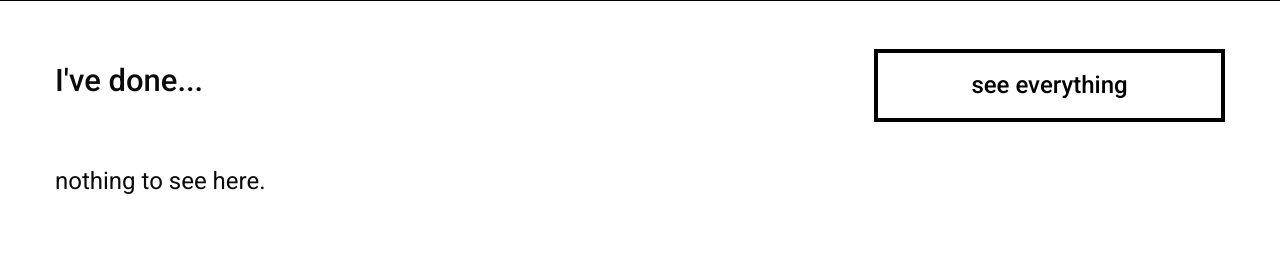
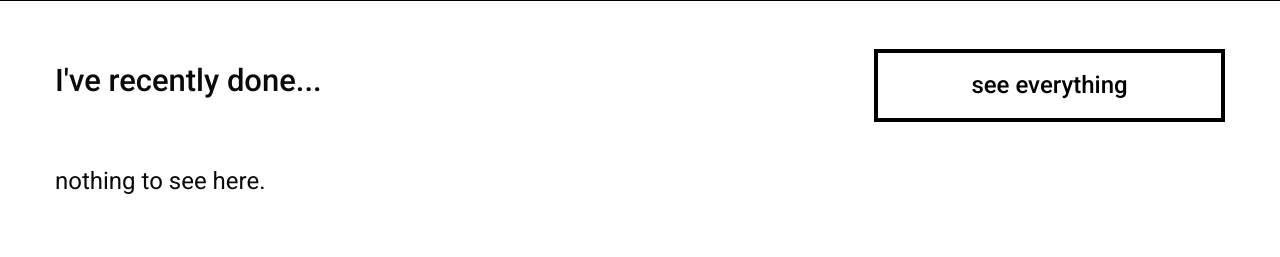
Before and after one commit to sc1f/me, a Django app: template portfolio/templates/index.html in a window 1280 px wide. Shown: the part 1140-1397 px from the top of the page. Run offline with Django 3.2, Linux system fonts and the light colour scheme; the template is opened without the code that fills it, so the values that code supplies are empty; parts of the project's set-up code (start-up, migrations or seed data) failed here and were passed over; some libraries are stand-ins or nearby versions.

Commit message:
verb change in heading

```diff
--- a/portfolio/templates/index.html
+++ b/portfolio/templates/index.html
@@ -69,7 +69,7 @@
         <div class="row row__portfolio">
             <div class="columns large-12 medium-12 small-12">
                 <div class="flex-container align-spaced align-middle header--work">
-                    <h3 class="heading heading--homepage">I've done...</h3>
+                    <h3 class="heading heading--homepage">I've recently done...</h3>
                     <div class="flex-container align-self-end align-end container container--work__buttons container--align-right">
                         <a href="/archive" class="button button__archive">see everything</a>
                     </div>
```
